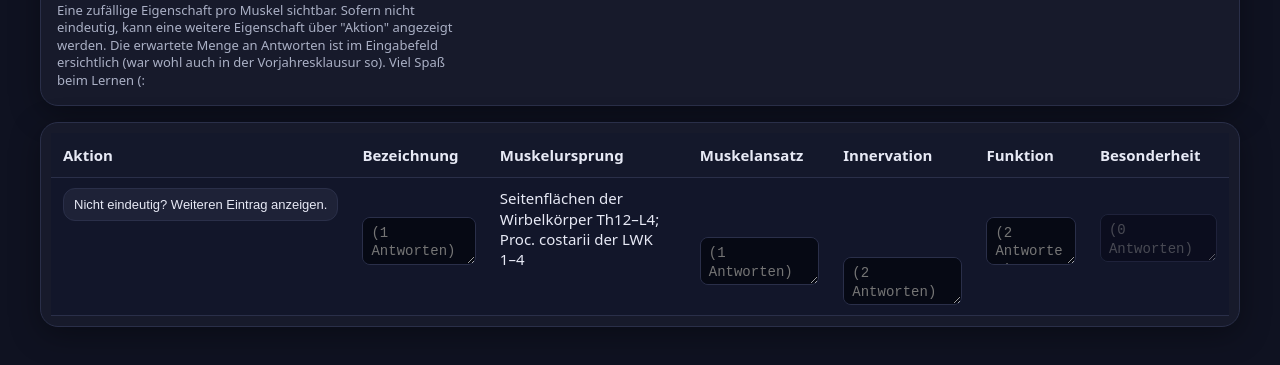
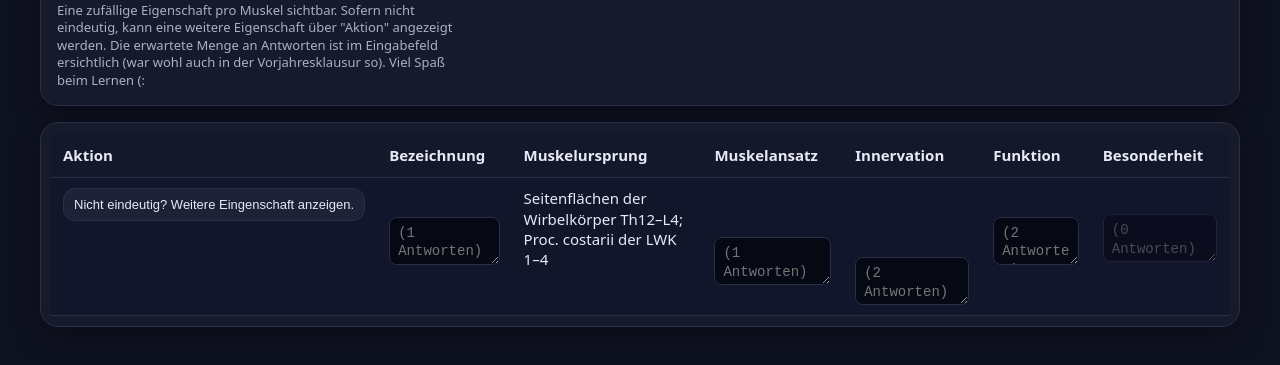
Before and after one commit to cschuelpen/MuskelnImHG, a plain HTML site: page index.html in a window 1280 px wide. Shown: the part 85-450 px from the top of the page. Drawn offline with Linux system fonts and the light colour scheme.

```diff
--- a/index.html
+++ b/index.html
@@ -624,7 +624,7 @@
           if (!actionCell.querySelector("button")) {
             const btn = document.createElement("button");
             btn.className = "row-btn";
-            btn.textContent = "Nicht eindeutig? Weiteren Eintrag anzeigen.";
+            btn.textContent = "Nicht eindeutig? Weitere Eingenschaft anzeigen.";
             btn.addEventListener("click", () => revealNextInRow(row));
             actionCell.appendChild(btn);
           }
```
